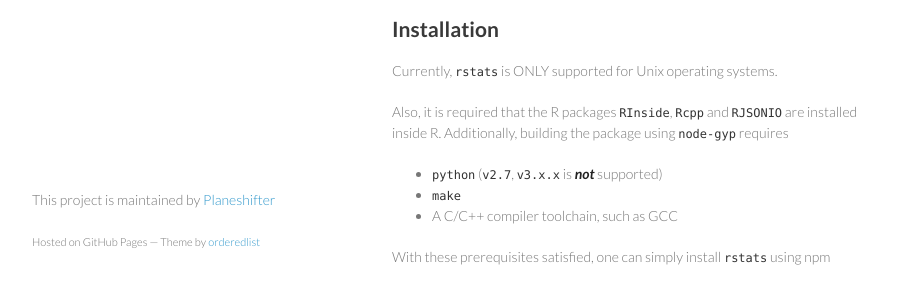
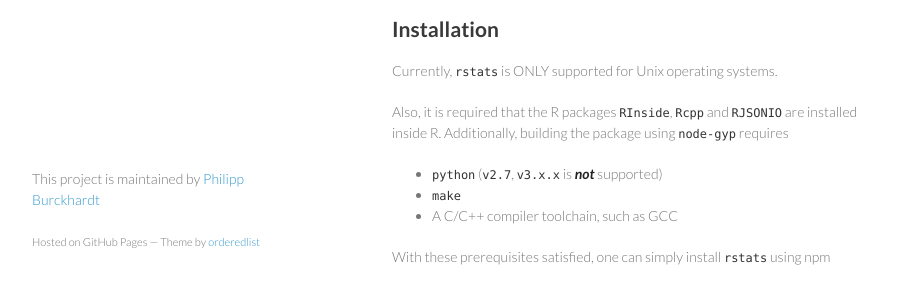
Before and after one commit to Planeshifter/node-Rstats, a plain HTML site: page index.html in a window 1280 px wide. Shown: the part 479-763 px from the top of the page, without its empty margins (178-1101 px from the left). Drawn offline with Linux system fonts and the light colour scheme.

Commit message:
Update index.html

```diff
--- a/index.html
+++ b/index.html
@@ -108,7 +108,7 @@
 </pre></div>
       </section>
       <footer>
-        <p>This project is maintained by <a href="https://github.com/Planeshifter">Planeshifter</a></p>
+        <p>This project is maintained by <a href="https://www.philipp-burckhardt.com">Philipp Burckhardt</a></p>
         <p><small>Hosted on GitHub Pages &mdash; Theme by <a href="https://github.com/orderedlist">orderedlist</a></small></p>
       </footer>
     </div>
```
